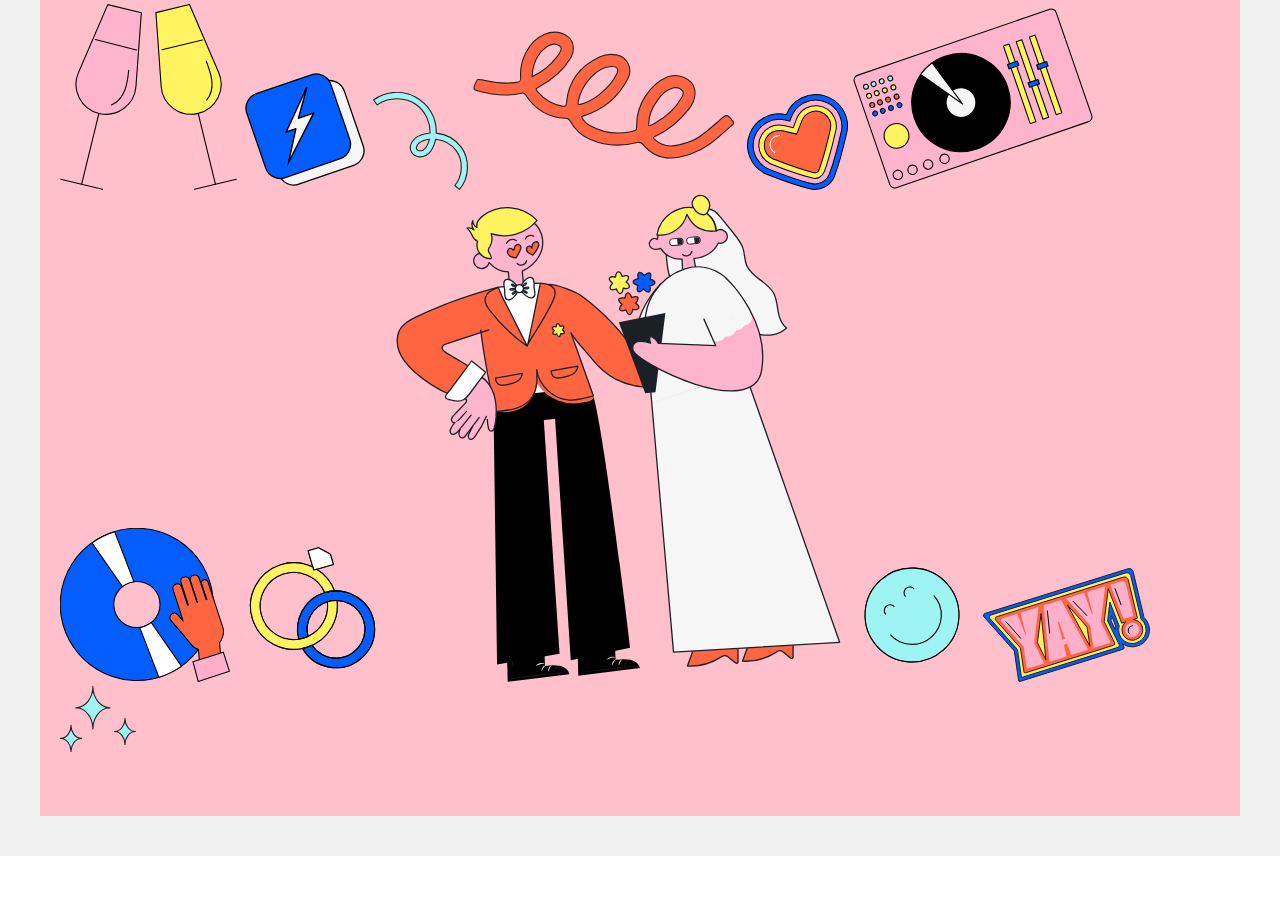
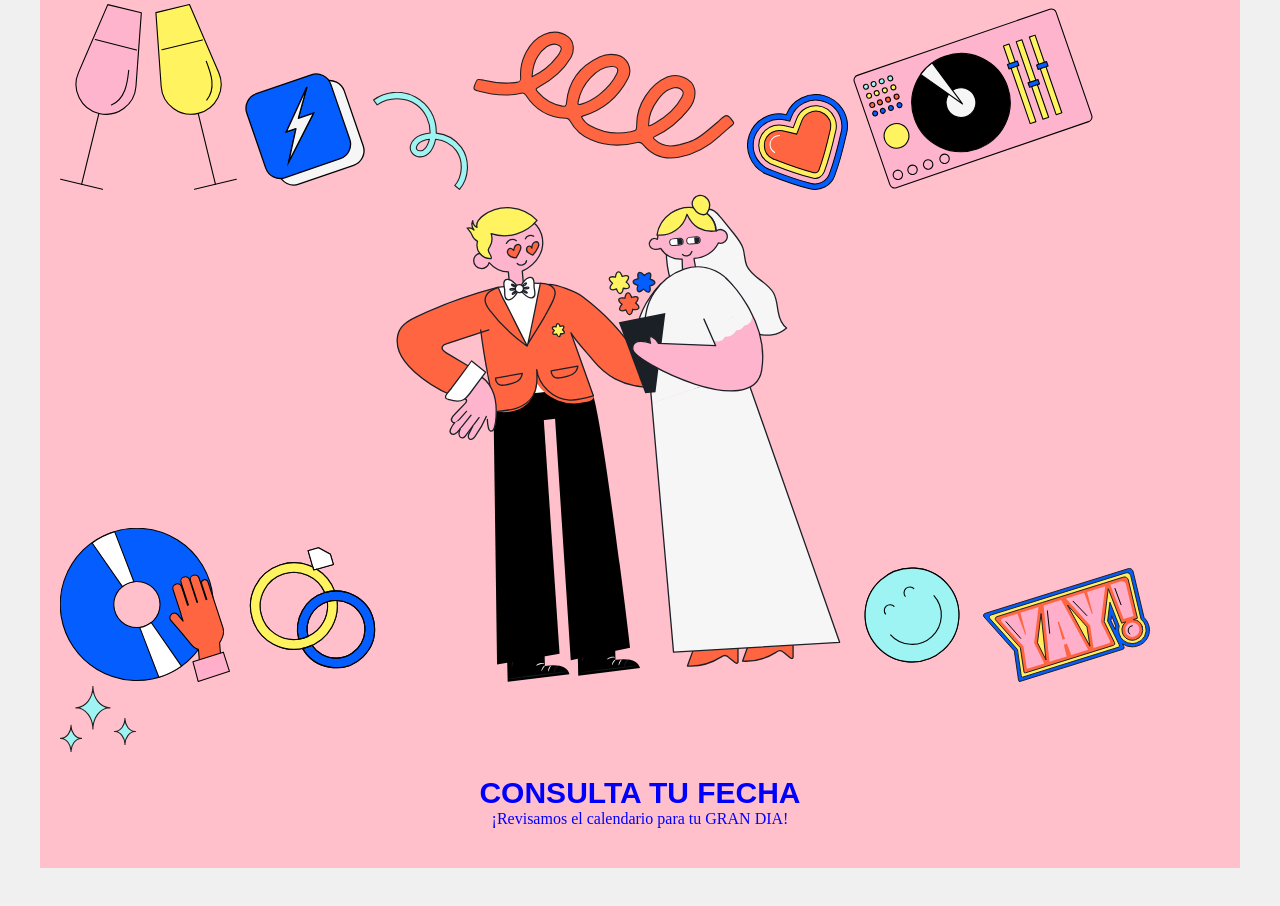
Before and after one commit to sandrypaez/SANDRITH.PROYECTO.HTML, a plain HTML site: page index.html in a window 1280 px wide. Shown: the part 4771-5677 px from the top of the page. Before the commit the page ends 5627 px from the top, so only its background shows below. Drawn offline with Linux system fonts and the light colour scheme; a web font is replaced by a local one.

Commit message:
feat: :tada: consultarfecha

```diff
--- a/index.html
+++ b/index.html
@@ -104,5 +104,9 @@
       <img class="collage12" src="./img/stars-azules.svg" alt="Estrellas">
     </div>
     <div class="consulta">
+      <h2>CONSULTA TU FECHA</h2>
+          <p>¡Revisamos el calendario para tu GRAN DIA!</p>
+        </div>
+      </footer>
 
  </section>
```
